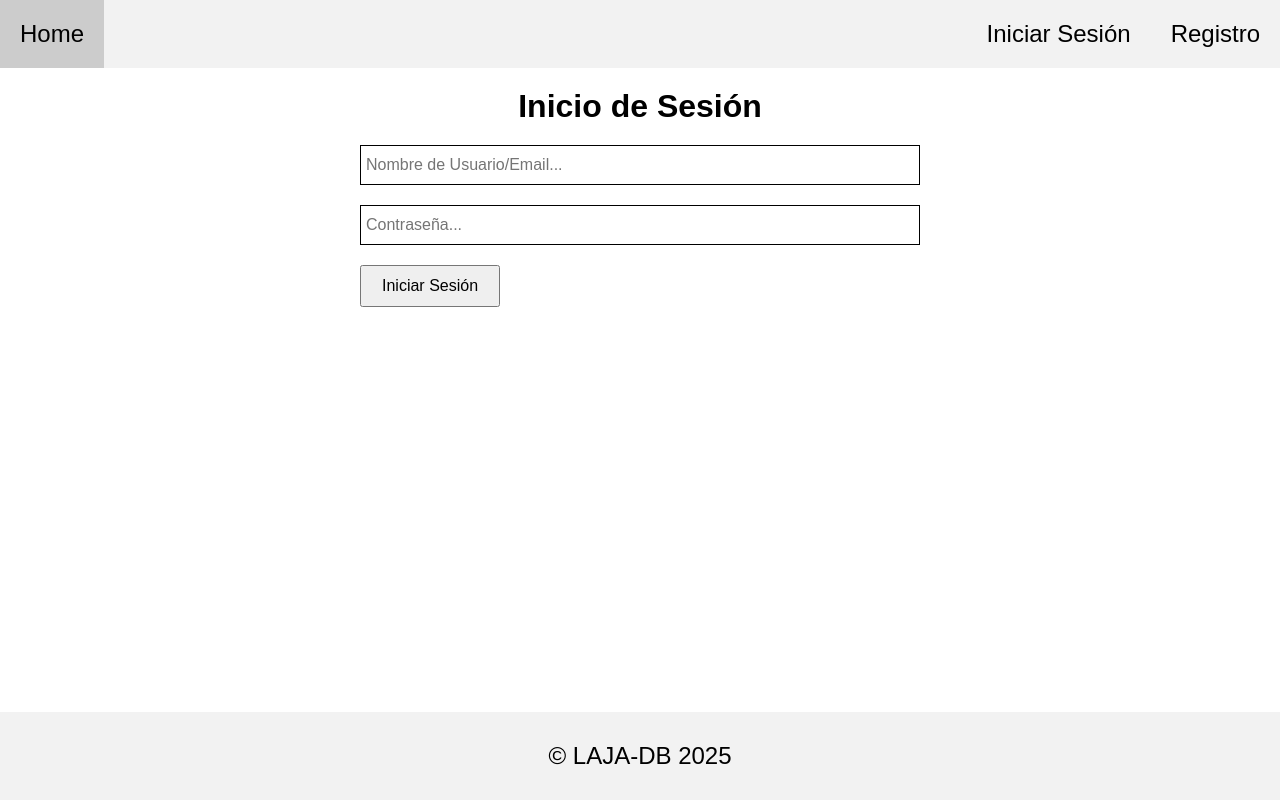
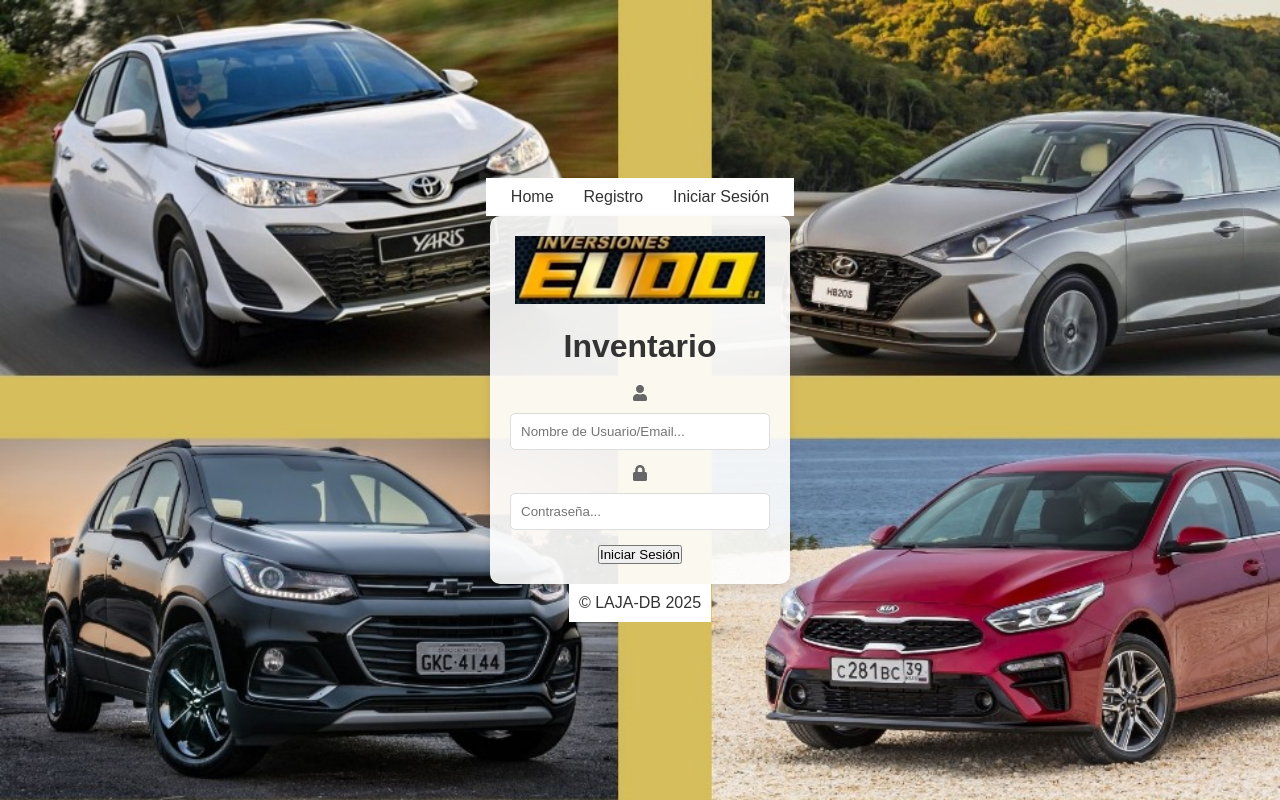
Before and after one commit to radrian05/laja-login, a PHP site: page /views/login.php in a window 1280 px wide. Run offline with PHP 8.4, Linux system fonts and the light colour scheme.

Commit message:
formularios modificados

```diff
--- a/views/header.php
+++ b/views/header.php
@@ -9,6 +9,7 @@
     <meta http-equiv="X-UA-Compatible" content="IE=edge">
     <meta name="viewport" content="width=device-width, initial-scale=1.0">
     <title>PHP Login System</title>
+    <link rel="stylesheet" href="https://use.fontawesome.com/releases/v5.7.1/css/all.css">
     <?php
     // obtiene el nombre de la pagina actual
     $currentPage = basename($_SERVER['PHP_SELF']);
--- a/views/login.php
+++ b/views/login.php
@@ -2,18 +2,27 @@
     include_once '../views/header.php';
     include_once '../helpers/session_helper.php';
 ?>
-    <h1 class="header">Inicio de Sesión</h1>
-
     <?php flash('login') ?>
 
-    <form method="post" action="../controllers/Users.php">
-    <input type="hidden" name="type" value="login">
-        <input type="text" name="name/email"
-        placeholder="Nombre de Usuario/Email...">
-        <input type="password" name="userPwd"
-        placeholder="Contraseña...">
-        <button type="submit" name="submit">Iniciar Sesión</button>
-    </form>
+    <div class="login">
+        <div class="logo">
+            <img src="logo.jpeg" alt="Logo">
+        </div>
+        <h1>Inventario</h1>
+        <form method="post" action="../controllers/Users.php">
+        <input type="hidden" name="type" value="login">
+            <label for="name/email">
+                <i class="fas fa-user"></i>
+            </label>
+            <input type="text" name="name/email" placeholder="Nombre de Usuario/Email...">
+
+            <label for="userPwd">
+                <i class="fas fa-lock"></i>
+            </label>
+            <input type="password" name="userPwd" placeholder="Contraseña...">
+            <button type="submit" name="submit">Iniciar Sesión</button>
+        </form>
+    </div>
 
 
 
--- a/views/signup.php
+++ b/views/signup.php
@@ -3,11 +3,11 @@
     include_once '../helpers/session_helper.php';
 ?>
 
-    <h1 class="header">Registro de Usuario</h1>
-
     <?php flash('register') ?>
 
+    <div class="login">
         <form method="post" action="../controllers/Users.php">
+            <h1>Registro de Usuario</h1>
             <input type="hidden" name="type" value="register">
             <input type="text" name="userName"
             placeholder="Nombre y Apellido...">
@@ -21,7 +21,7 @@
             placeholder="Repetir Contraseña">
             <button type="submit" name="submit">Listo</button>
         </form>
-
+    </div>
 <?php
     include_once '../views/footer.php';
 ?>
--- a/views/style.css
+++ b/views/style.css
@@ -1,148 +1,105 @@
 * {
-    -webkit-box-sizing: border-box;
-            box-sizing: border-box;
     margin: 0;
     padding: 0;
-    font-family: Arial, Helvetica, sans-serif;
+    box-sizing: border-box;
+    font-family: Arial, sans-serif;
 }
 
 body {
+    display: flex;
+    flex-direction: column;
+    min-height: 100vh;
+    justify-content: center;
+    align-items: center;
     height: 100vh;
-    position: relative;
+    background-image: url('fondo.jpeg');
+    background-size: cover;
+}
+
+header {
+  background-color: #f4f4f4;
+  padding: 20px;
+  text-align: center;
+}
+
+nav {
+  background-color: #fff;
+  padding: 10px;
 }
 
 nav ul {
   list-style: none;
-    overflow: hidden;
-    background-color: #f2f2f2;
+  padding: 0;
+  display: flex;
+  justify-content: center;
 }
 
 nav ul li {
-    font-size: 1.5em;
-    -webkit-transition: background-color 0.5s;
-    transition: background-color 0.5s;
+  margin: 0 15px;
+}
+
+nav ul a {
+  text-decoration: none;
+  color: #333;
+}
+
+main {
+  flex: 1;
   padding: 20px;
 }
 
-  nav ul a:nth-child(1) {
-    float: left;
+footer {
+  background-color: #fff;
+  color: #333;
+  text-align: center;
+  padding: 10px;
 }
 
-  nav ul a:nth-child(n+2) {
-    float: right;
+.login {
+    background-color: rgba(255, 255, 255, 0.9);
+    padding: 20px;
+    border-radius: 10px;
+    box-shadow: 0 4px 8px rgba(0, 0, 0, 0.1);
+    width: 300px;
+    text-align: center;
 }
 
-  nav ul li:hover {
-    background-color: #cccccc;
+.login h1 {
+    margin-bottom: 20px;
+    color: #333;
 }
 
-  @media (max-width: 600px) {
-    nav li {
-      margin: unset !important;
-      text-align: center;
-      padding: 10px 0;
-    }
-    nav a {
-      float: unset !important;
-    }
-    nav ul {
-      overflow: unset !important;
-    }
+.login .logo img {
+    width: 250px;
+    margin-bottom: 20px;
 }
 
-  #index-text {
-    color: black;
-    text-align: center;
-    margin-top: 60px;
-    font-size: 4rem;
+.login label {
+    display: block;
+    margin-bottom: 10px;
+    color: #666;
 }
 
-  form {
-    margin: 10px auto 0 auto;
-    max-width: 600px;
+.login input[type="text"],
+.login input[type="password"] {
     width: 100%;
-    padding: 0 20px;
+    padding: 10px;
+    margin-bottom: 15px;
+    border: 1px solid #ddd;
+    border-radius: 5px;
 }
 
-  form input {
+.login input[type="submit"] {
     width: 100%;
-    outline: none;
-    border: 1px solid black;
-    margin: 10px 0;
-    padding: 10px 10px 10px 5px;
+    padding: 10px;
+    background-color: #28a745;
+    border: none;
+    border-radius: 5px;
+    color: white;
+    font-size: 16px;
+    cursor: pointer;
 }
 
-  form button {
-    margin-top: 10px;
-    padding: 10px 20px;
+.login input[type="submit"]:hover {
+    background-color: #218838;
 }
-
-  /*Remove Default Form Styling*/
-  button, input, select, textarea {
-    font-family: inherit;
-    font-size: 100%;
-  }
-
-  footer {
-    position: absolute;
-    bottom: 0;
-    left: 0;
-    background-color: #f2f2f2;
-    width: 100%;
-  }
-
-  footer p {
-    text-align: center;
-    font-size: 1.5rem;
-    padding: 30px 0;
-  }
-
-  .header {
-    text-align: center;
-    margin-top: 20px;
-  }
-
-  .form-message {
-    margin: 20px auto 0 auto;
-    border-radius: 10px;
-    text-transform: capitalize;
-    max-width: 560px;
-    width: 90%;
-    height: 80px;
-    display: -webkit-box;
-    display: -ms-flexbox;
-    display: flex;
-    -webkit-box-pack: center;
-        -ms-flex-pack: center;
-            justify-content: center;
-    -webkit-box-align: center;
-        -ms-flex-align: center;
-            align-items: center;
-  }
-
-  .form-message p {
-    text-align: center;
-    font-size: 1.6rem;
-  }
-
-  .form-message-red {
-    background-color: #ffb3b3;
-    border: 2px solid #ff0000;
-  }
-
-  .form-message-green {
-    background-color: lightgreen;
-    border: 2px solid green;
-  }
-
-  .form-sub-msg {
-    margin: 20px auto 0 auto;
-    width: 90%;
-    max-width: 560px;
-    color: #00334d;
-  }
-
-  a, a:link, a:visited, a:hover, a:active {
-    text-decoration: none;
-    color: inherit;
-  }
```
Also changed, not shown: views/fondo.jpeg (added), views/logo.jpeg (added). Lines whose indentation alone changed are shown as unchanged.
